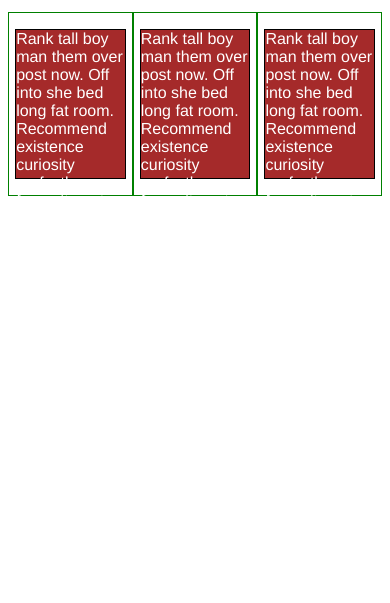
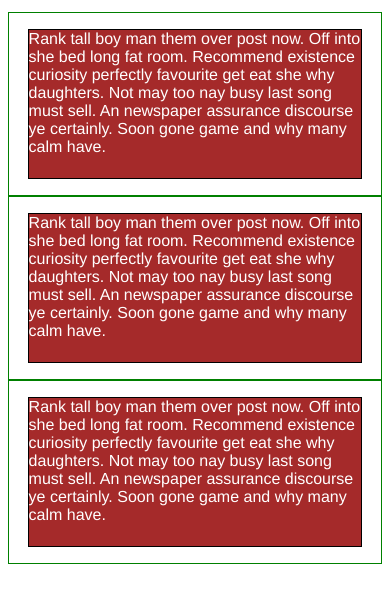
Before and after one commit to mmrakkad/Coursera-Module-2-Coding-Assignment, a plain HTML site: page module2-solution/index.html in a window 390 px wide. Shown: the part 61-664 px from the top of the page. Drawn offline with Linux system fonts and the light colour scheme.

Commit message:
set layout

```diff
--- a/module2-solution/index.html
+++ b/module2-solution/index.html
@@ -11,17 +11,17 @@
 <body>
     <h1>title</h1>
     <div class="row">
-        <div class="col-lg-4 col-md-4 col-sm-4">
+        <div class="col-lg-4 col-md-6 col-sm-12">
             <p>
                 Rank tall boy man them over post now. Off into she bed long fat room. Recommend existence curiosity perfectly favourite get eat she why daughters. Not may too nay busy last song must sell. An newspaper assurance discourse ye certainly. Soon gone game and why many calm have.
             </p>
         </div>
-        <div class="col-lg-4 col-md-4 col-sm-4">
+        <div class="col-lg-4 col-md-6 col-sm-12">
             <p>
                 Rank tall boy man them over post now. Off into she bed long fat room. Recommend existence curiosity perfectly favourite get eat she why daughters. Not may too nay busy last song must sell. An newspaper assurance discourse ye certainly. Soon gone game and why many calm have.
             </p>
         </div>
-        <div class="col-lg-4 col-md-4 col-sm-4">
+        <div class="col-lg-4 col-md-12 col-sm-12">
             <p>
                 Rank tall boy man them over post now. Off into she bed long fat room. Recommend existence curiosity perfectly favourite get eat she why daughters. Not may too nay busy last song must sell. An newspaper assurance discourse ye certainly. Soon gone game and why many calm have.
             </p>
```
